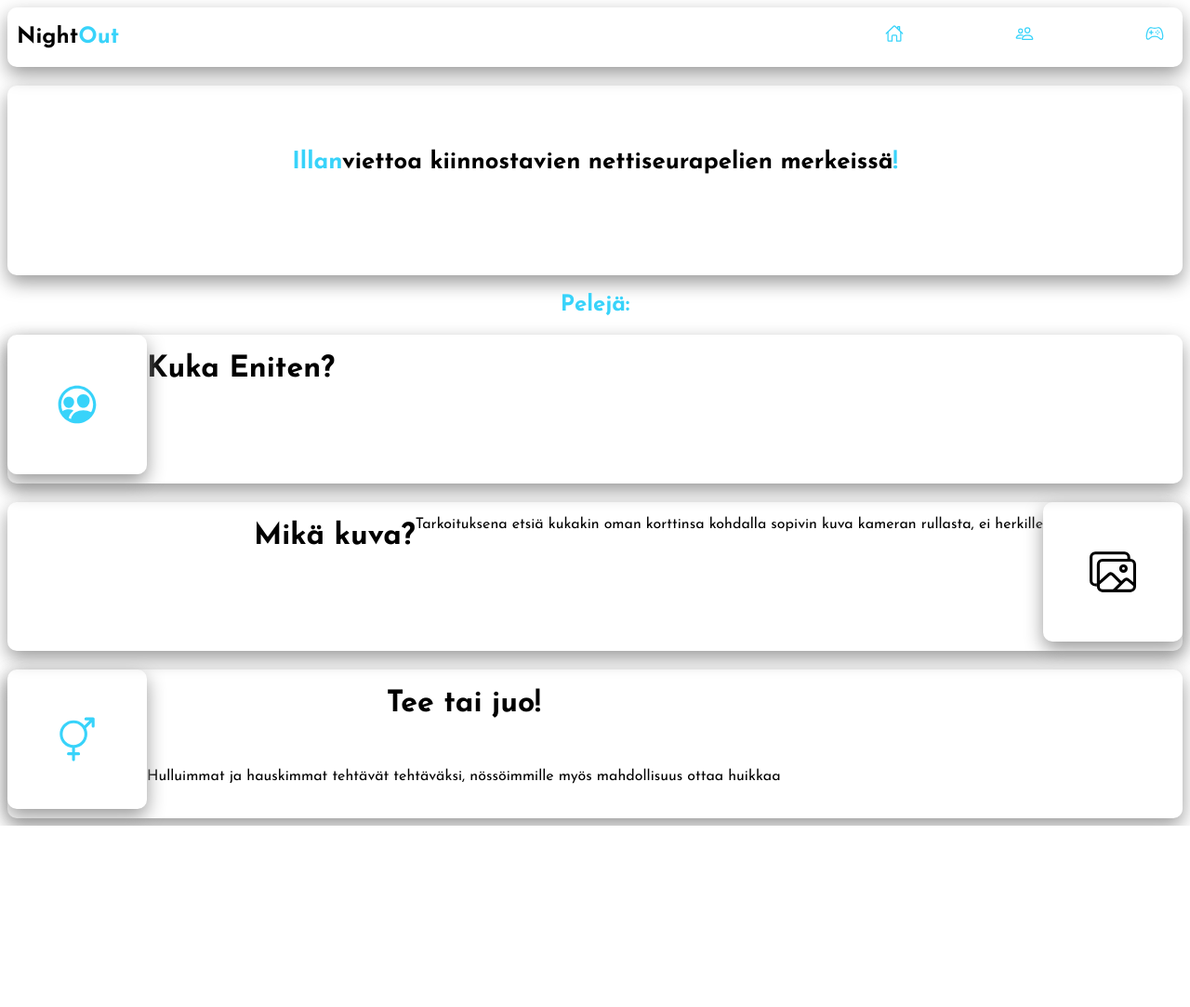
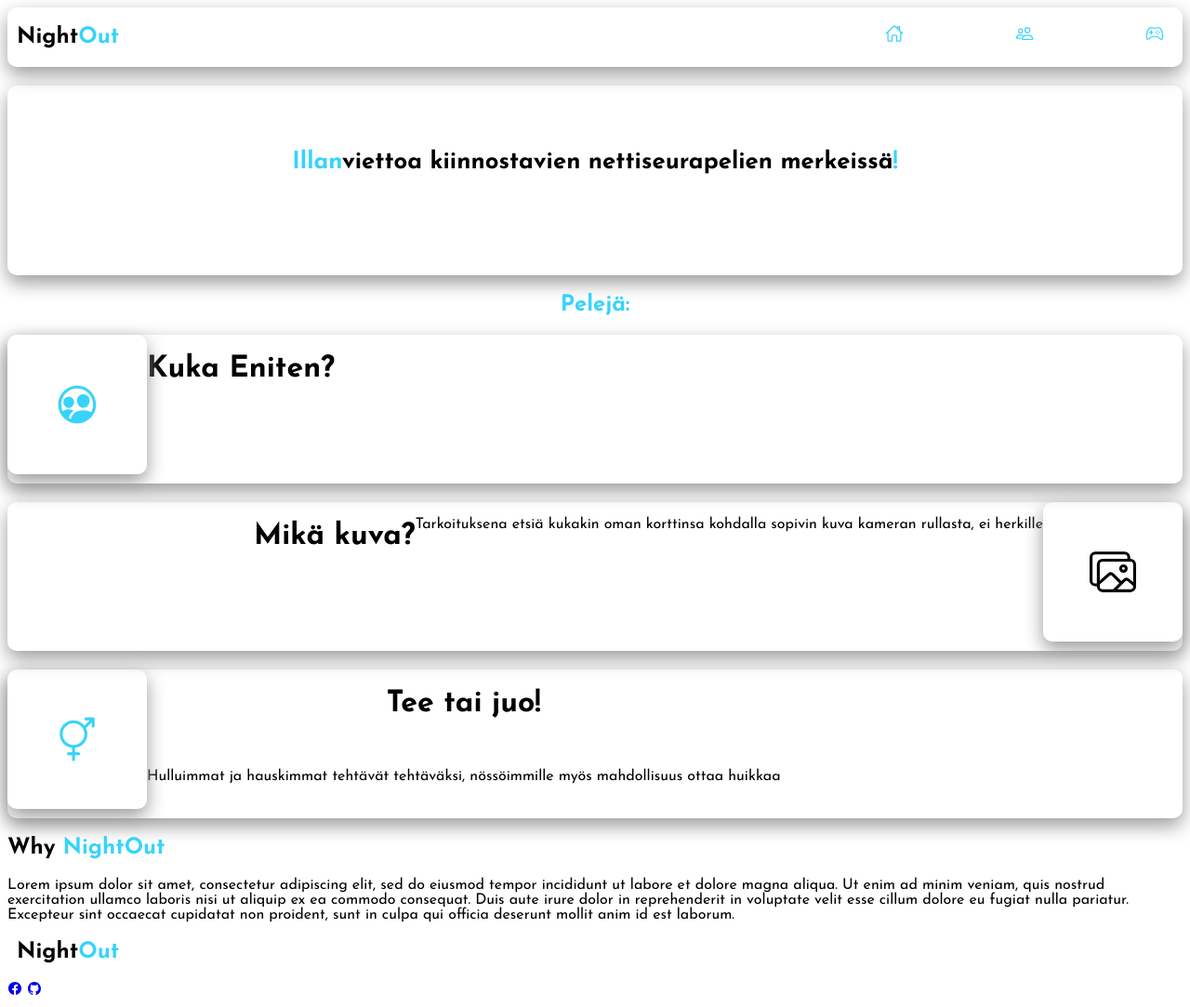
Before and after one commit to sademaria/NightOut-Game, a plain HTML site: page index.html in a window 1280 px wide. Shown: the whole page at 93% size. Before the commit the page ends 888 px from the top, so only its background shows below. Drawn offline with nearby package versions, Linux system fonts and the light colour scheme.

Commit message:
Update index.html
Some new updates for getting the NightOut Game work better

```diff
--- a/index.html
+++ b/index.html
@@ -83,11 +83,23 @@
 
     </div>
     <!--Miksi osio-->
+    <div class="whysection">
+        <h2>Why <span class="wow">NightOut</span></h2>
+        <p>Lorem ipsum dolor sit amet, consectetur adipiscing elit, sed do eiusmod tempor incididunt ut labore et dolore magna aliqua.
+            Ut enim ad minim veniam, quis nostrud exercitation ullamco laboris nisi ut aliquip ex ea commodo consequat.
+            Duis aute irure dolor in reprehenderit in voluptate velit esse cillum dolore eu fugiat nulla pariatur.
+            Excepteur sint occaecat cupidatat non proident, sunt in culpa qui officia deserunt mollit anim id est laborum.</p>
+    </div>
     <!--yhteydenotto - Lomake-->
     <!---->
     <!---->
     <!---->
     <!---->
     <!--Footer osio-->
+    <footer>
+        <h2 class="navotsikko">Night<span class="wow">Out</span></h2>
+        <a href="#"><ion-icon name="logo-facebook"></ion-icon></a>
+        <a href="#"> <ion-icon name="logo-github"></ion-icon></a>
+    </footer>
 </body>
 </html>
```
